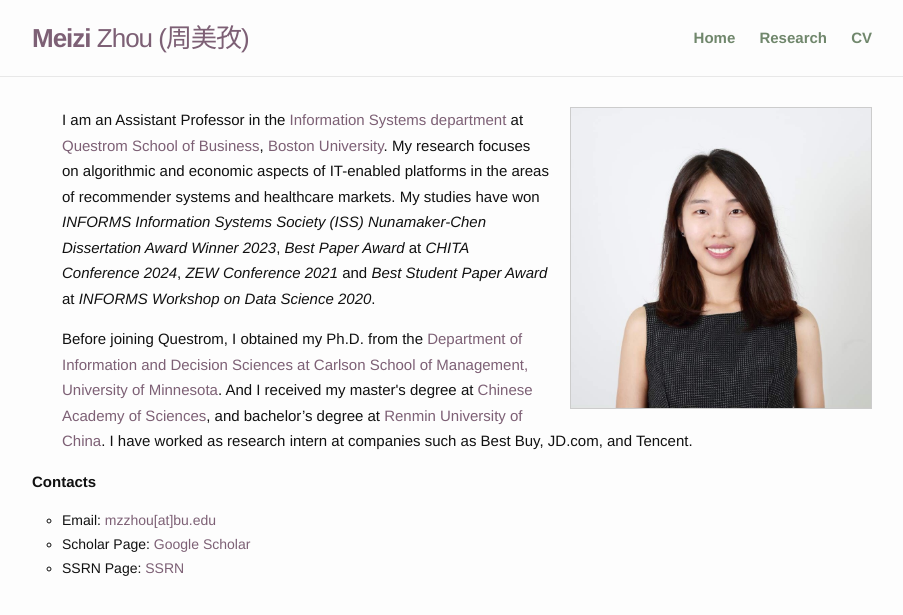
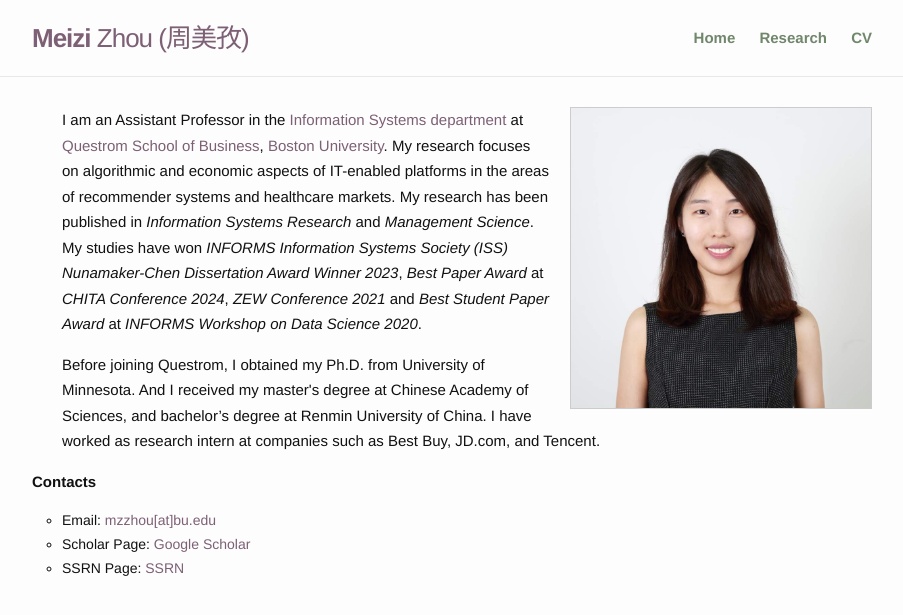
Before and after one commit to meizizhou/homepage, a Jekyll site: the page built from index.md, in a window 1280 px wide. Shown: the top 615 px of the page, without its empty margins (188-1091 px from the left). Built offline with Jekyll 4.4.1, drawn with Linux system fonts in a browser that asks for light colours.

Commit message:
Update index.md
index

```diff
--- a/index.md
+++ b/index.md
@@ -5,20 +5,13 @@ profile_picture:
   alt: website picture
 ---
 
-<!-- <strong>Education</strong>
-<ul>
-<li style="list-style-type:circle;font-size:14px">Ph.D. Candidate, Department of Information & Decision Sciences, University of Minnesota (2017 - Present).</li>
-<li style="list-style-type:circle;font-size:14px">M.S. in Computer Science, Chinese Academy of Sciences (2014 - 2017).</li>
-<li style="list-style-type:circle;font-size:14px">B. Eng. in Information Security, Renmin University of China (2010 - 2014).</li>
-<li style="list-style-type:circle;font-size:14px">Exchange Student, City University of Hong Kong (9/2012-12/2013).</li>
-</ul> -->
 
 <ul>
-	I am an Assistant Professor in the <a href="https://www.bu.edu/questrom/faculty-research/academic-departments/information-systems/" target="_blank">Information Systems department</a> at <a href="https://www.bu.edu/questrom/" target="_blank">Questrom School of Business</a>, <a href="https://www.bu.edu/" target="_blank">Boston University</a>. My research focuses on algorithmic and economic aspects of IT-enabled platforms in the areas of recommender systems and healthcare markets. My studies have won <em>INFORMS Information Systems Society (ISS) Nunamaker-Chen Dissertation Award Winner 2023</em>, <em>Best Paper Award</em> at <em>CHITA Conference 2024</em>, <em>ZEW Conference 2021</em> and <em>Best Student Paper Award</em> at <em>INFORMS Workshop on Data Science 2020</em>.
+	I am an Assistant Professor in the <a href="https://www.bu.edu/questrom/faculty-research/academic-departments/information-systems/" target="_blank">Information Systems department</a> at <a href="https://www.bu.edu/questrom/" target="_blank">Questrom School of Business</a>, <a href="https://www.bu.edu/" target="_blank">Boston University</a>. My research focuses on algorithmic and economic aspects of IT-enabled platforms in the areas of recommender systems and healthcare markets. My research has been published in <em>Information Systems Research</em> and <em>Management Science</em>. My studies have won <em>INFORMS Information Systems Society (ISS) Nunamaker-Chen Dissertation Award Winner 2023</em>, <em>Best Paper Award</em> at <em>CHITA Conference 2024</em>, <em>ZEW Conference 2021</em> and <em>Best Student Paper Award</em> at <em>INFORMS Workshop on Data Science 2020</em>.
 </ul>
 
 <ul>
-	Before joining Questrom, I obtained my Ph.D. from the <a href="https://carlsonschool.umn.edu/departments/information-decision-sciences-department" target="_blank">Department of Information and Decision Sciences at Carlson School of Management, University of Minnesota</a>. And I received my master's degree at <a href="https://english.cas.cn/" target="_blank">Chinese Academy of Sciences</a>, and bachelor’s degree at <a href="https://www.ruc.edu.cn/en" target="_blank">Renmin University of China</a>. I have worked as research intern at companies such as Best Buy, JD.com, and Tencent.
+	Before joining Questrom, I obtained my Ph.D. from University of Minnesota. And I received my master's degree at Chinese Academy of Sciences, and bachelor’s degree at Renmin University of China. I have worked as research intern at companies such as Best Buy, JD.com, and Tencent.
 </ul>
 
 <!-- <strong>Research Interest</strong>
```
